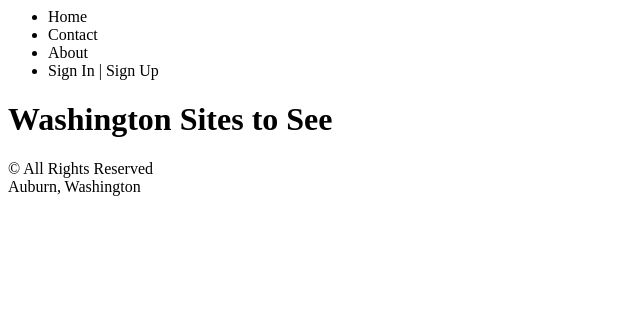
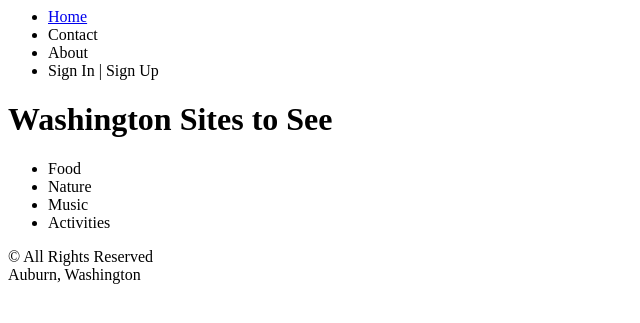
Before and after one commit to Kevin11Stone/WashingtonSitesToSee, a PHP site: page /views/home.html in a window 1280 px wide. Shown: the top 323 px of the page, without its empty margins (0-640 px from the left). Run offline with PHP 8.4, Linux system fonts and the light colour scheme.

Commit message:
updated files

```diff
--- a/views/home.html
+++ b/views/home.html
@@ -1,20 +1,25 @@
+<!-- home route -> views/home.html-->
 <include href="views/header.html"></include>
 
 <body>
-    <div class="top-nav">
-<!--        <img src="" alt="image is here">-->
-        <ul>
-            <li><a>Home</a></li>
-            <li><a>Contact</a></li>
-            <li><a>About</a></li>
-            <li><a>Sign In | Sign Up</a></li>
+<!-- TOP-NAV -->
+    <ul class="top-nav">
+        <li><a class="active" href="home">Home</a></li>
+        <li><a>Contact</a></li>
+        <li><a>About</a></li>
+        <li class="right"><a>Sign In | Sign Up</a></li>
+    </ul>
+<!-- CONTENT -->
+    <div class="content text-center">
+        <h1 >Washington Sites to See</h1>
+        <ul class="activities">
+            <li><a>Food</a></li>
+            <li><a>Nature</a></li>
+            <li><a>Music</a></li>
+            <li><a>Activities</a></li>
         </ul>
     </div>
-
-    <div class="content">
-        <h1 class="text-center">Washington Sites to See</h1>
-    </div>
-
+<!-- FOOTER -->
     <div class="footer text-center">
         <p> &copy; All Rights Reserved<br>Auburn, Washington </p>
     </div>
```
Also changed, not shown: styles/styles.css (+31 -1 lines).
